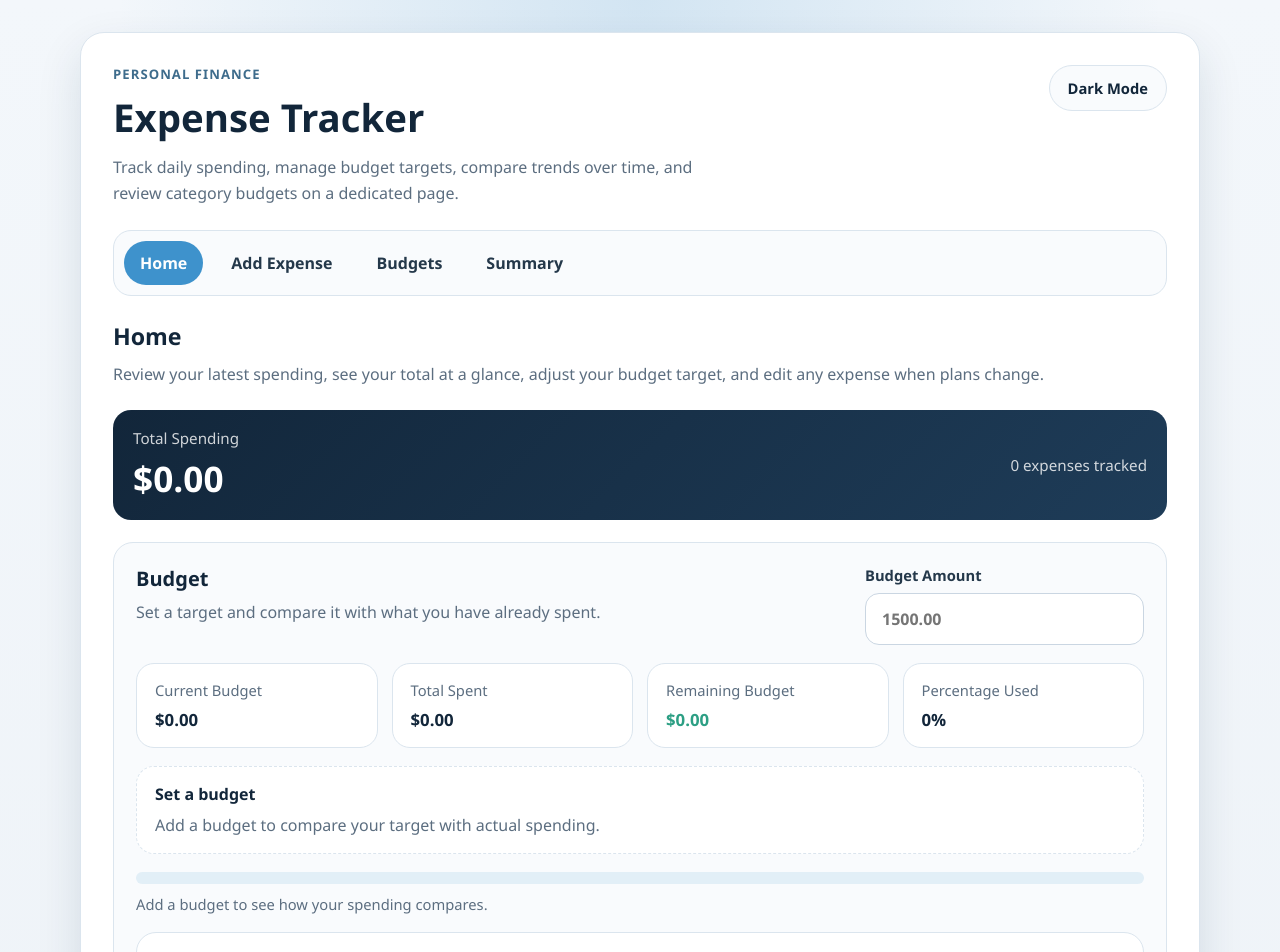
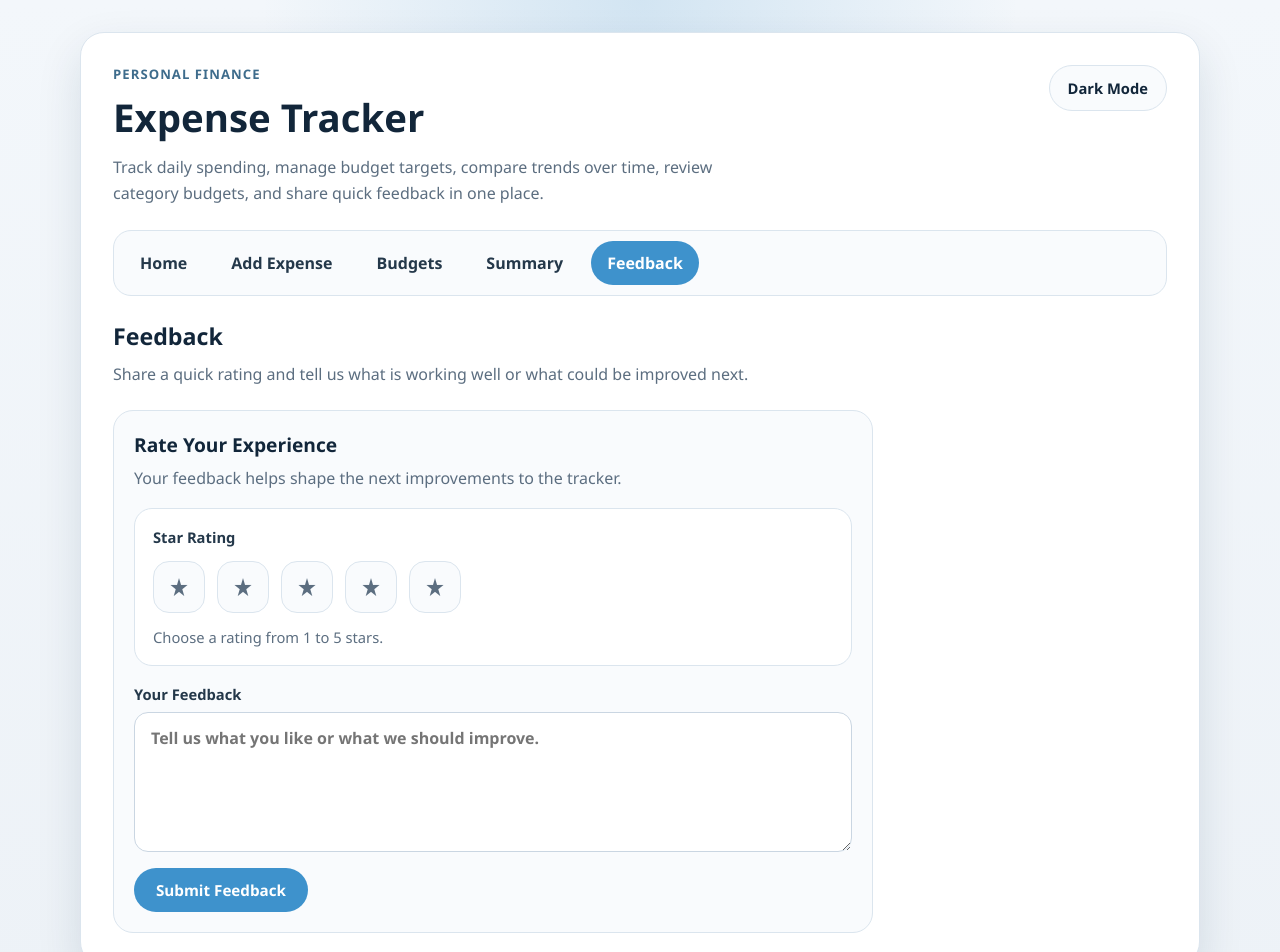
Before and after one commit to Pubudugunawardhana/Expense_Tracker, a React (Create React App) app: page /feedback in a window 1280 px wide. Before the commit this address led to /. Shown: the top 952 px of the page. Built offline with nearby package versions, Linux system fonts and the light colour scheme.

Commit message:
Create Feedback Page

```diff
--- a/src/App.css
+++ b/src/App.css
@@ -942,6 +942,108 @@
     background-color 0.35s ease, color 0.35s ease;
 }
 
+.feedback-form {
+  max-width: 760px;
+}
+
+.feedback-rating-panel {
+  padding: 18px;
+  border: 1px solid var(--surface-border);
+  border-radius: 18px;
+  background-color: var(--surface-bg);
+  transition: background-color 0.35s ease, border-color 0.35s ease;
+}
+
+.feedback-label {
+  display: block;
+  color: var(--text-secondary);
+  font-size: 0.92rem;
+  font-weight: 700;
+  transition: color 0.35s ease;
+}
+
+.feedback-star-group {
+  display: flex;
+  flex-wrap: wrap;
+  gap: 12px;
+  margin-top: 14px;
+}
+
+.feedback-star-button {
+  width: 52px;
+  height: 52px;
+  border: 1px solid var(--surface-border);
+  border-radius: 16px;
+  background-color: var(--surface-alt);
+  color: var(--text-muted);
+  font-size: 1.55rem;
+  line-height: 1;
+  cursor: pointer;
+  transition: transform 0.2s ease, border-color 0.2s ease,
+    background-color 0.35s ease, color 0.35s ease, box-shadow 0.2s ease;
+}
+
+.feedback-star-button:hover {
+  transform: translateY(-1px);
+  border-color: var(--primary-bg);
+}
+
+.feedback-star-button-active {
+  border-color: rgba(244, 162, 89, 0.32);
+  background-color: rgba(244, 162, 89, 0.16);
+  color: #f4a259;
+  box-shadow: 0 10px 20px rgba(244, 162, 89, 0.12);
+}
+
+.feedback-rating-copy {
+  margin: 14px 0 0;
+  color: var(--text-muted);
+  font-size: 0.92rem;
+  transition: color 0.35s ease;
+}
+
+.feedback-field {
+  margin-top: 18px;
+}
+
+.feedback-textarea {
+  min-height: 140px;
+  padding: 14px 16px;
+  border: 1px solid var(--input-border);
+  border-radius: 14px;
+  background-color: var(--input-bg);
+  color: var(--text-primary);
+  font: inherit;
+  resize: vertical;
+  transition: border-color 0.2s ease, box-shadow 0.2s ease,
+    background-color 0.35s ease, color 0.35s ease;
+}
+
+.feedback-textarea:focus {
+  outline: none;
+  border-color: var(--primary-bg);
+  box-shadow: 0 0 0 4px var(--focus-ring);
+}
+
+.feedback-success {
+  margin-top: 16px;
+  padding: 16px 18px;
+  border: 1px solid rgba(44, 159, 132, 0.28);
+  border-radius: 18px;
+  background-color: rgba(44, 159, 132, 0.08);
+}
+
+.feedback-success strong {
+  color: var(--text-primary);
+  font-size: 1rem;
+  transition: color 0.35s ease;
+}
+
+.feedback-success p {
+  margin: 8px 0 0;
+  color: var(--text-muted);
+  transition: color 0.35s ease;
+}
 .empty-state {
   padding: 28px 20px;
   border: 1px dashed var(--surface-border);
--- a/src/App.js
+++ b/src/App.js
@@ -3,6 +3,7 @@ import { Navigate, Route, Routes, useNavigate } from 'react-router-dom';
 import Navbar from './components/Navbar';
 import AddExpensePage from './pages/AddExpensePage';
 import BudgetsPage from './pages/BudgetsPage';
+import FeedbackPage from './pages/FeedbackPage';
 import HomePage from './pages/HomePage';
 import SummaryPage from './pages/SummaryPage';
 import EXPENSE_CATEGORIES, { DEFAULT_CATEGORY } from './data/expenseCategories';
@@ -240,7 +241,7 @@ function App() {
 
           <p className="app-description">
             Track daily spending, manage budget targets, compare trends over time,
-            and review category budgets on a dedicated page.
+            review category budgets, and share quick feedback in one place.
           </p>
         </div>
 
@@ -281,6 +282,7 @@ function App() {
                 />
               }
             />
+            <Route path="/feedback" element={<FeedbackPage />} />
             <Route
               path="/summary"
               element={
--- a/src/components/Navbar.js
+++ b/src/components/Navbar.js
@@ -5,6 +5,7 @@ const NAV_ITEMS = [
   { label: 'Add Expense', to: '/add', end: false },
   { label: 'Budgets', to: '/budgets', end: false },
   { label: 'Summary', to: '/summary', end: false },
+  { label: 'Feedback', to: '/feedback', end: false },
 ];
 
 function Navbar({ onNavigate }) {
--- /dev/null
+++ b/src/pages/FeedbackPage.js
@@ -0,0 +1,118 @@
+import { useState } from 'react';
+
+const STAR_OPTIONS = [1, 2, 3, 4, 5];
+
+function FeedbackPage() {
+  const [rating, setRating] = useState(0);
+  const [feedback, setFeedback] = useState('');
+  const [error, setError] = useState('');
+  const [submittedRating, setSubmittedRating] = useState(null);
+
+  const handleSubmit = (event) => {
+    event.preventDefault();
+
+    const trimmedFeedback = feedback.trim();
+
+    if (!rating) {
+      setError('Please choose a star rating before submitting.');
+      return;
+    }
+
+    if (!trimmedFeedback) {
+      setError('Please share a few words of feedback before submitting.');
+      return;
+    }
+
+    setError('');
+    setSubmittedRating(rating);
+    setFeedback('');
+    setRating(0);
+  };
+
+  const handleSelectRating = (nextRating) => {
+    setRating(nextRating);
+    setError('');
+  };
+
+  return (
+    <section className="page-panel">
+      <div className="page-intro">
+        <h2>Feedback</h2>
+        <p>
+          Share a quick rating and tell us what is working well or what could be
+          improved next.
+        </p>
+      </div>
+
+      <form className="expense-form feedback-form" onSubmit={handleSubmit}>
+        <div className="form-heading">
+          <h2>Rate Your Experience</h2>
+          <p>Your feedback helps shape the next improvements to the tracker.</p>
+        </div>
+
+        <div className="feedback-rating-panel">
+          <span className="feedback-label">Star Rating</span>
+          <div aria-label="Star rating" className="feedback-star-group" role="group">
+            {STAR_OPTIONS.map((value) => {
+              const isActive = value <= rating;
+
+              return (
+                <button
+                  key={value}
+                  aria-label={`${value} star${value === 1 ? '' : 's'}`}
+                  aria-pressed={rating === value}
+                  className={
+                    isActive
+                      ? 'feedback-star-button feedback-star-button-active'
+                      : 'feedback-star-button'
+                  }
+                  type="button"
+                  onClick={() => handleSelectRating(value)}
+                >
+                  {'\u2605'}
+                </button>
+              );
+            })}
+          </div>
+          <p className="feedback-rating-copy">
+            {rating > 0
+              ? `${rating} out of 5 stars selected`
+              : 'Choose a rating from 1 to 5 stars.'}
+          </p>
+        </div>
+
+        <label className="form-field feedback-field" htmlFor="feedback-message">
+          <span>Your Feedback</span>
+          <textarea
+            id="feedback-message"
+            className="feedback-textarea"
+            placeholder="Tell us what you like or what we should improve."
+            rows="5"
+            value={feedback}
+            onChange={(event) => {
+              setFeedback(event.target.value);
+              setError('');
+            }}
+          />
+        </label>
+
+        {error ? <p className="form-error">{error}</p> : null}
+
+        {submittedRating ? (
+          <div className="feedback-success" role="status">
+            <strong>Thanks for the feedback.</strong>
+            <p>Your {submittedRating}-star response was received successfully.</p>
+          </div>
+        ) : null}
+
+        <div className="form-actions">
+          <button className="primary-button" type="submit">
+            Submit Feedback
+          </button>
+        </div>
+      </form>
+    </section>
+  );
+}
+
+export default FeedbackPage;
```
Also changed, not shown: 1 other file (tests, documents, lock files or other folders).
